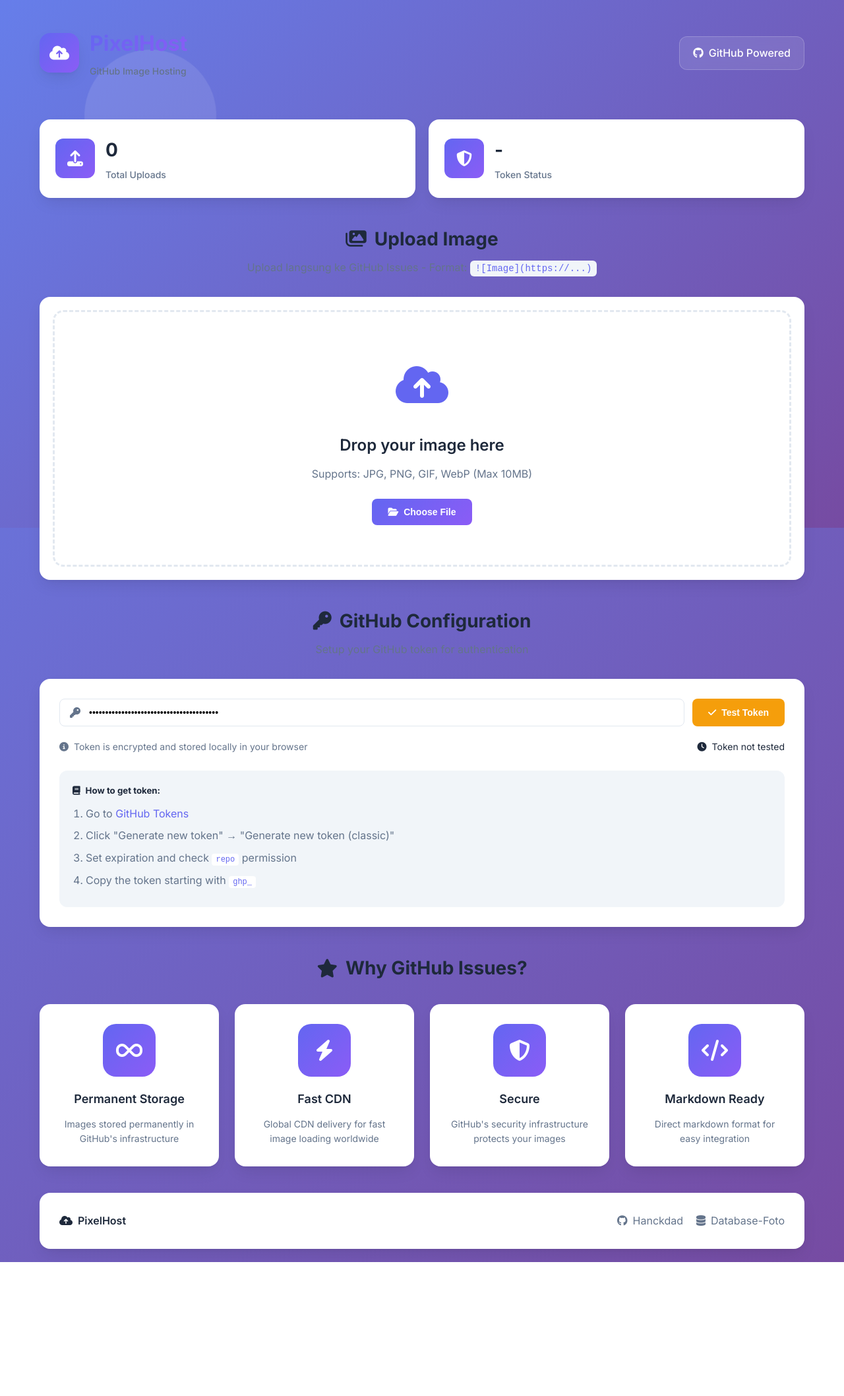
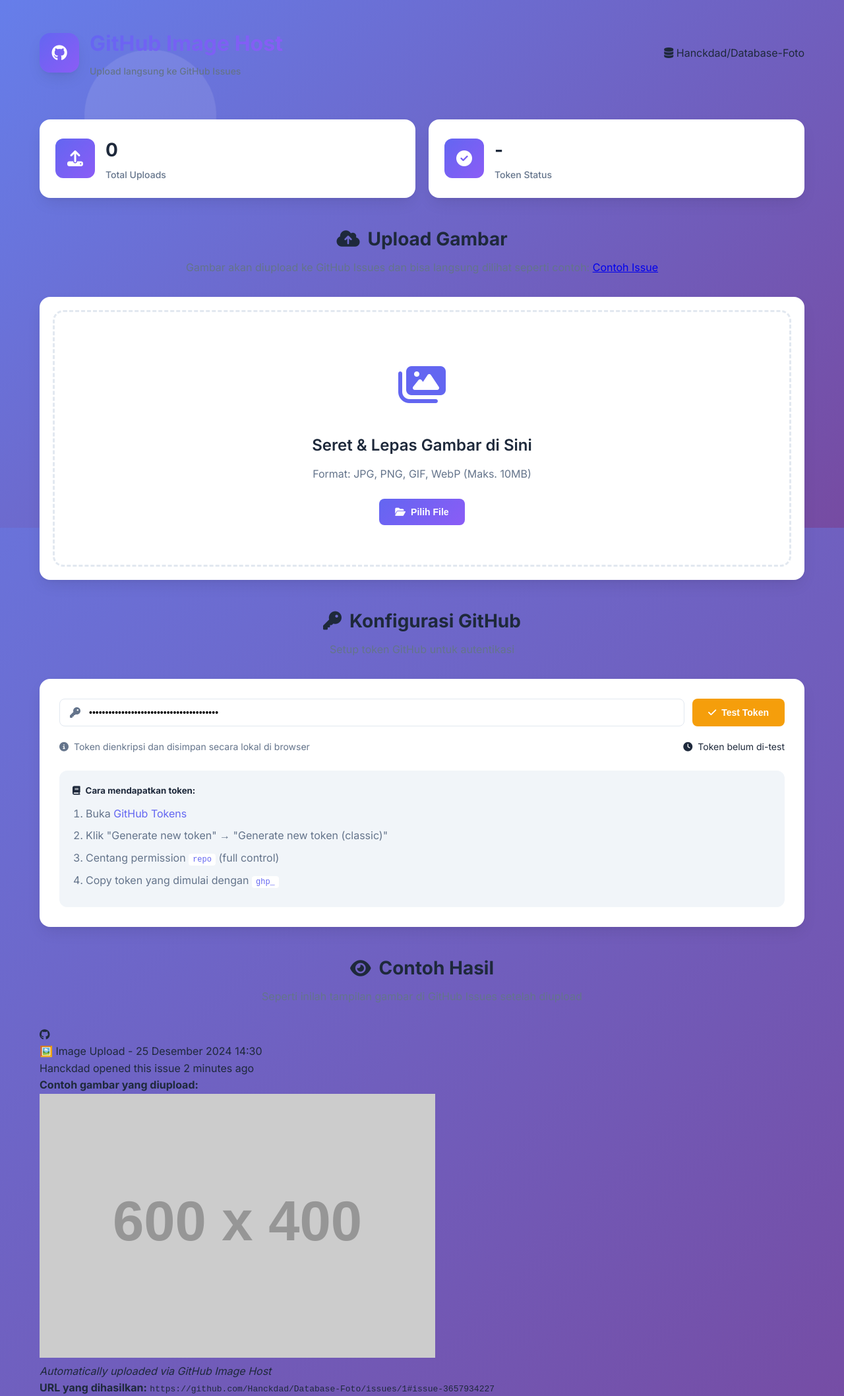
Before and after one commit to Hanckdad/github-photo-hosting, a plain HTML site: page index.html in a window 1280 px wide. Shown: the top 2116 px of the page at 66% size. Before the commit the page ends 1913 px from the top, so only its background shows below. Drawn offline with Linux system fonts and the light colour scheme; placeholder pictures from the web are drawn by us.

Commit message:
Update index.html

```diff
--- a/index.html
+++ b/index.html
@@ -3,13 +3,12 @@
 <head>
     <meta charset="UTF-8">
     <meta name="viewport" content="width=device-width, initial-scale=1.0">
-    <title>PixelHost • GitHub Image Hosting</title>
+    <title>GitHub Image Host • Upload ke Issues</title>
     <link rel="stylesheet" href="style.css">
     <link href="https://fonts.googleapis.com/css2?family=Inter:wght@300;400;500;600;700&display=swap" rel="stylesheet">
     <link href="https://cdnjs.cloudflare.com/ajax/libs/font-awesome/6.4.0/css/all.min.css" rel="stylesheet">
 </head>
 <body>
-    <!-- Background Elements -->
     <div class="bg-gradient"></div>
     <div class="floating-shapes">
         <div class="shape shape-1"></div>
@@ -18,24 +17,22 @@
     </div>
 
     <div class="container">
-        <!-- Header -->
         <header class="header">
             <div class="logo">
-                <div class="logo-icon"><i class="fas fa-cloud-upload-alt"></i></div>
+                <div class="logo-icon"><i class="fab fa-github"></i></div>
                 <div class="logo-text">
-                    <h1>PixelHost</h1>
-                    <span class="tagline">GitHub Image Hosting</span>
+                    <h1>GitHub Image Host</h1>
+                    <span class="tagline">Upload langsung ke GitHub Issues</span>
                 </div>
             </div>
-            <div class="github-badge">
-                <i class="fab fa-github"></i>
-                <span>GitHub Powered</span>
+            <div class="repo-badge">
+                <i class="fas fa-database"></i>
+                <span>Hanckdad/Database-Foto</span>
             </div>
         </header>
 
-        <!-- Main Content -->
         <main class="main-content">
-            <!-- Stats Cards -->
+            <!-- Stats -->
             <div class="stats-grid">
                 <div class="stat-card">
                     <div class="stat-icon">
@@ -48,7 +45,7 @@
                 </div>
                 <div class="stat-card">
                     <div class="stat-icon">
-                        <i class="fas fa-shield-alt"></i>
+                        <i class="fas fa-check-circle"></i>
                     </div>
                     <div class="stat-info">
                         <div class="stat-number" id="token-status">-</div>
@@ -60,22 +57,23 @@
             <!-- Upload Section -->
             <div class="upload-section">
                 <div class="section-header">
-                    <h2><i class="fas fa-images"></i> Upload Image</h2>
-                    <p>Upload langsung ke GitHub Issues - Format: <code>![Image](https://...)</code></p>
+                    <h2><i class="fas fa-cloud-upload-alt"></i> Upload Gambar</h2>
+                    <p>Gambar akan diupload ke GitHub Issues dan bisa langsung dilihat seperti contoh:
+                    <a href="https://github.com/Hanckdad/Anime-Nox-Frontend./issues/1#issue-3657934227" target="_blank">Contoh Issue</a></p>
                 </div>
 
                 <!-- Messages -->
                 <div class="message success-message" id="success-message">
                     <div class="message-icon">✅</div>
                     <div class="message-content">
-                        <strong>Success!</strong> Image uploaded to GitHub. URL copied to clipboard.
+                        <strong>Berhasil!</strong> Gambar telah diupload ke GitHub Issues.
                     </div>
                 </div>
 
                 <div class="message error-message" id="error-message">
                     <div class="message-icon">❌</div>
                     <div class="message-content">
-                        <strong>Error!</strong> <span id="error-text">Failed to upload image.</span>
+                        <strong>Error!</strong> <span id="error-text">Gagal mengupload gambar.</span>
                     </div>
                 </div>
 
@@ -83,22 +81,22 @@
                 <div class="upload-card">
                     <div class="upload-area" id="upload-area">
                         <div class="upload-icon">
-                            <i class="fas fa-cloud-upload-alt"></i>
+                            <i class="fas fa-images"></i>
                         </div>
-                        <h3>Drop your image here</h3>
-                        <p>Supports: JPG, PNG, GIF, WebP (Max 10MB)</p>
+                        <h3>Seret & Lepas Gambar di Sini</h3>
+                        <p>Format: JPG, PNG, GIF, WebP (Maks. 10MB)</p>
                         <div class="upload-button">
                             <button class="btn btn-primary" onclick="document.getElementById('file-input').click()">
-                                <i class="fas fa-folder-open"></i> Choose File
+                                <i class="fas fa-folder-open"></i> Pilih File
                             </button>
                         </div>
                         <input type="file" id="file-input" accept="image/*" hidden>
                     </div>
 
-                    <!-- Preview Section -->
+                    <!-- Preview -->
                     <div class="preview-container" id="preview-container">
                         <div class="preview-header">
-                            <h4><i class="fas fa-eye"></i> Image Preview</h4>
+                            <h4><i class="fas fa-eye"></i> Preview Gambar</h4>
                             <button class="btn btn-close" onclick="uploader.resetForm()">
                                 <i class="fas fa-times"></i>
                             </button>
@@ -107,51 +105,61 @@
                             <img id="image-preview" src="" alt="Preview">
                             <div class="image-info">
                                 <div class="info-item">
-                                    <span class="info-label">Filename:</span>
+                                    <span class="info-label">Nama File:</span>
                                     <span id="file-name" class="info-value">-</span>
                                 </div>
                                 <div class="info-item">
-                                    <span class="info-label">Size:</span>
+                                    <span class="info-label">Ukuran:</span>
                                     <span id="file-size" class="info-value">-</span>
                                 </div>
                                 <div class="info-item">
-                                    <span class="info-label">Dimensions:</span>
+                                    <span class="info-label">Dimensi:</span>
                                     <span id="file-dimensions" class="info-value">-</span>
                                 </div>
                             </div>
                             <div class="preview-actions">
                                 <button class="btn btn-secondary" onclick="uploader.resetForm()">
-                                    <i class="fas fa-times"></i> Cancel
+                                    <i class="fas fa-times"></i> Batal
                                 </button>
-                                <button class="btn btn-primary" id="upload-btn" onclick="uploader.uploadImage()">
-                                    <i class="fab fa-github"></i> Upload to GitHub
+                                <button class="btn btn-primary" onclick="uploader.uploadImage()">
+                                    <i class="fab fa-github"></i> Upload ke GitHub
                                 </button>
                             </div>
                         </div>
                     </div>
 
-                    <!-- Loading State -->
+                    <!-- Loading -->
                     <div class="loading-container" id="loading-container">
                         <div class="loading-spinner">
                             <div class="spinner"></div>
                         </div>
                         <div class="loading-text">
-                            <h4>Uploading to GitHub...</h4>
-                            <p>Please wait while we upload your image</p>
+                            <h4>Mengupload ke GitHub...</h4>
+                            <p>Sedang membuat issue baru dengan gambar Anda</p>
                         </div>
                     </div>
 
-                    <!-- Result Section -->
+                    <!-- Result -->
                     <div class="result-container" id="result-container">
                         <div class="result-header">
                             <div class="result-icon">
                                 <i class="fas fa-check-circle"></i>
                             </div>
-                            <h4>Upload Successful!</h4>
+                            <h4>Upload Berhasil!</h4>
                         </div>
                         <div class="result-content">
+                            <div class="success-info">
+                                <div class="info-box">
+                                    <i class="fas fa-link"></i>
+                                    <div>
+                                        <strong>GitHub Issue URL:</strong>
+                                        <p>Gambar Anda sekarang tersedia di GitHub Issues</p>
+                                    </div>
+                                </div>
+                            </div>
+
                             <div class="url-display">
-                                <label>GitHub Issue URL:</label>
+                                <label>URL Issue GitHub:</label>
                                 <div class="url-box">
                                     <input type="text" id="url-output" readonly>
                                     <button class="btn btn-copy" onclick="uploader.copyUrl()">
@@ -159,8 +167,9 @@
                                     </button>
                                 </div>
                             </div>
+
                             <div class="markdown-preview">
-                                <label>Markdown Format:</label>
+                                <label>Format Markdown:</label>
                                 <div class="code-box">
                                     <code id="markdown-output"></code>
                                     <button class="btn btn-copy" onclick="uploader.copyMarkdown()">
@@ -168,12 +177,13 @@
                                     </button>
                                 </div>
                             </div>
+
                             <div class="result-actions">
                                 <button class="btn btn-secondary" onclick="uploader.openInNewTab()">
-                                    <i class="fas fa-external-link-alt"></i> Open Issue
+                                    <i class="fas fa-external-link-alt"></i> Buka di GitHub
                                 </button>
                                 <button class="btn btn-primary" onclick="uploader.uploadNew()">
-                                    <i class="fas fa-plus"></i> Upload Another
+                                    <i class="fas fa-plus"></i> Upload Lagi
                                 </button>
                             </div>
                         </div>
@@ -184,14 +194,14 @@
             <!-- Token Section -->
             <div class="token-section">
                 <div class="section-header">
-                    <h2><i class="fas fa-key"></i> GitHub Configuration</h2>
-                    <p>Setup your GitHub token for authentication</p>
+                    <h2><i class="fas fa-key"></i> Konfigurasi GitHub</h2>
+                    <p>Setup token GitHub untuk autentikasi</p>
                 </div>
                 <div class="token-card">
                     <div class="token-input-group">
                         <div class="input-with-icon">
                             <i class="fas fa-key"></i>
-                            <input type="password" id="github-token" placeholder="Enter your GitHub Token (ghp_...)" class="token-input">
+                            <input type="password" id="github-token" placeholder="Masukkan GitHub Token (ghp_...)" class="token-input">
                         </div>
                         <button class="btn btn-test" onclick="uploader.testToken()">
                             <i class="fas fa-check"></i> Test Token
@@ -200,69 +210,67 @@
                     <div class="token-info">
                         <div class="info-text">
                             <i class="fas fa-info-circle"></i>
-                            <span>Token is encrypted and stored locally in your browser</span>
+                            <span>Token dienkripsi dan disimpan secara lokal di browser</span>
                         </div>
                         <div class="token-status" id="token-status-text">
                             <i class="fas fa-clock"></i>
-                            <span>Token not tested</span>
+                            <span>Token belum di-test</span>
                         </div>
                     </div>
                     <div class="setup-guide">
-                        <h5><i class="fas fa-book"></i> How to get token:</h5>
+                        <h5><i class="fas fa-book"></i> Cara mendapatkan token:</h5>
                         <ol>
-                            <li>Go to <a href="https://github.com/settings/tokens" target="_blank">GitHub Tokens</a></li>
-                            <li>Click "Generate new token" → "Generate new token (classic)"</li>
-                            <li>Set expiration and check <code>repo</code> permission</li>
-                            <li>Copy the token starting with <code>ghp_</code></li>
+                            <li>Buka <a href="https://github.com/settings/tokens" target="_blank">GitHub Tokens</a></li>
+                            <li>Klik "Generate new token" → "Generate new token (classic)"</li>
+                            <li>Centang permission <code>repo</code> (full control)</li>
+                            <li>Copy token yang dimulai dengan <code>ghp_</code></li>
                         </ol>
                     </div>
                 </div>
             </div>
 
-            <!-- Features Section -->
-            <div class="features-section">
+            <!-- Example Section -->
+            <div class="example-section">
                 <div class="section-header">
-                    <h2><i class="fas fa-star"></i> Why GitHub Issues?</h2>
+                    <h2><i class="fas fa-eye"></i> Contoh Hasil</h2>
+                    <p>Seperti inilah tampilan gambar di GitHub Issues setelah diupload</p>
                 </div>
-                <div class="features-grid">
-                    <div class="feature-card">
-                        <div class="feature-icon">
-                            <i class="fas fa-infinity"></i>
+                <div class="example-card">
+                    <div class="example-preview">
+                        <div class="github-issue-preview">
+                            <div class="issue-header">
+                                <div class="issue-avatar">
+                                    <i class="fab fa-github"></i>
+                                </div>
+                                <div class="issue-info">
+                                    <div class="issue-title">🖼️ Image Upload - 25 Desember 2024 14:30</div>
+                                    <div class="issue-meta">Hanckdad opened this issue 2 minutes ago</div>
+                                </div>
+                            </div>
+                            <div class="issue-body">
+                                <div class="issue-content">
+                                    <p><strong>Contoh gambar yang diupload:</strong></p>
+                                    <div class="image-preview-example">
+                                        <img src="https://via.placeholder.com/600x400/6366f1/ffffff?text=Contoh+Gambar" alt="Contoh Gambar">
+                                    </div>
+                                    <p><em>Automatically uploaded via GitHub Image Host</em></p>
+                                </div>
+                            </div>
                         </div>
-                        <h4>Permanent Storage</h4>
-                        <p>Images stored permanently in GitHub's infrastructure</p>
                     </div>
-                    <div class="feature-card">
-                        <div class="feature-icon">
-                            <i class="fas fa-bolt"></i>
-                        </div>
-                        <h4>Fast CDN</h4>
-                        <p>Global CDN delivery for fast image loading worldwide</p>
-                    </div>
-                    <div class="feature-card">
-                        <div class="feature-icon">
-                            <i class="fas fa-shield-alt"></i>
-                        </div>
-                        <h4>Secure</h4>
-                        <p>GitHub's security infrastructure protects your images</p>
-                    </div>
-                    <div class="feature-card">
-                        <div class="feature-icon">
-                            <i class="fas fa-code"></i>
-                        </div>
-                        <h4>Markdown Ready</h4>
-                        <p>Direct markdown format for easy integration</p>
+                    <div class="example-url">
+                        <strong>URL yang dihasilkan:</strong>
+                        <code>https://github.com/Hanckdad/Database-Foto/issues/1#issue-3657934227</code>
                     </div>
                 </div>
             </div>
         </main>
 
-        <!-- Footer -->
         <footer class="footer">
             <div class="footer-content">
                 <div class="footer-logo">
-                    <i class="fas fa-cloud-upload-alt"></i>
-                    <span>PixelHost</span>
+                    <i class="fab fa-github"></i>
+                    <span>GitHub Image Host</span>
                 </div>
                 <div class="footer-links">
                     <a href="https://github.com/Hanckdad" target="_blank">
```
